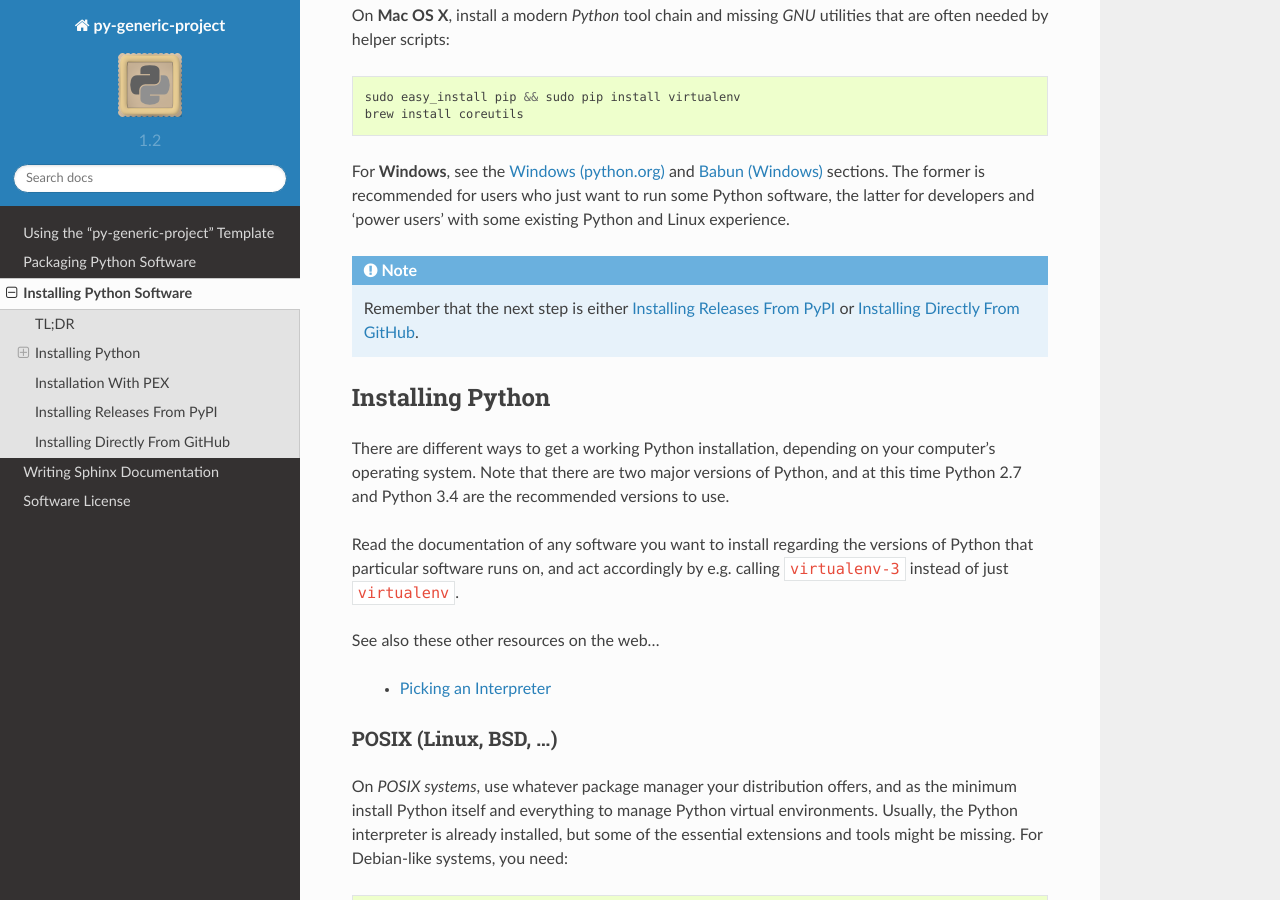
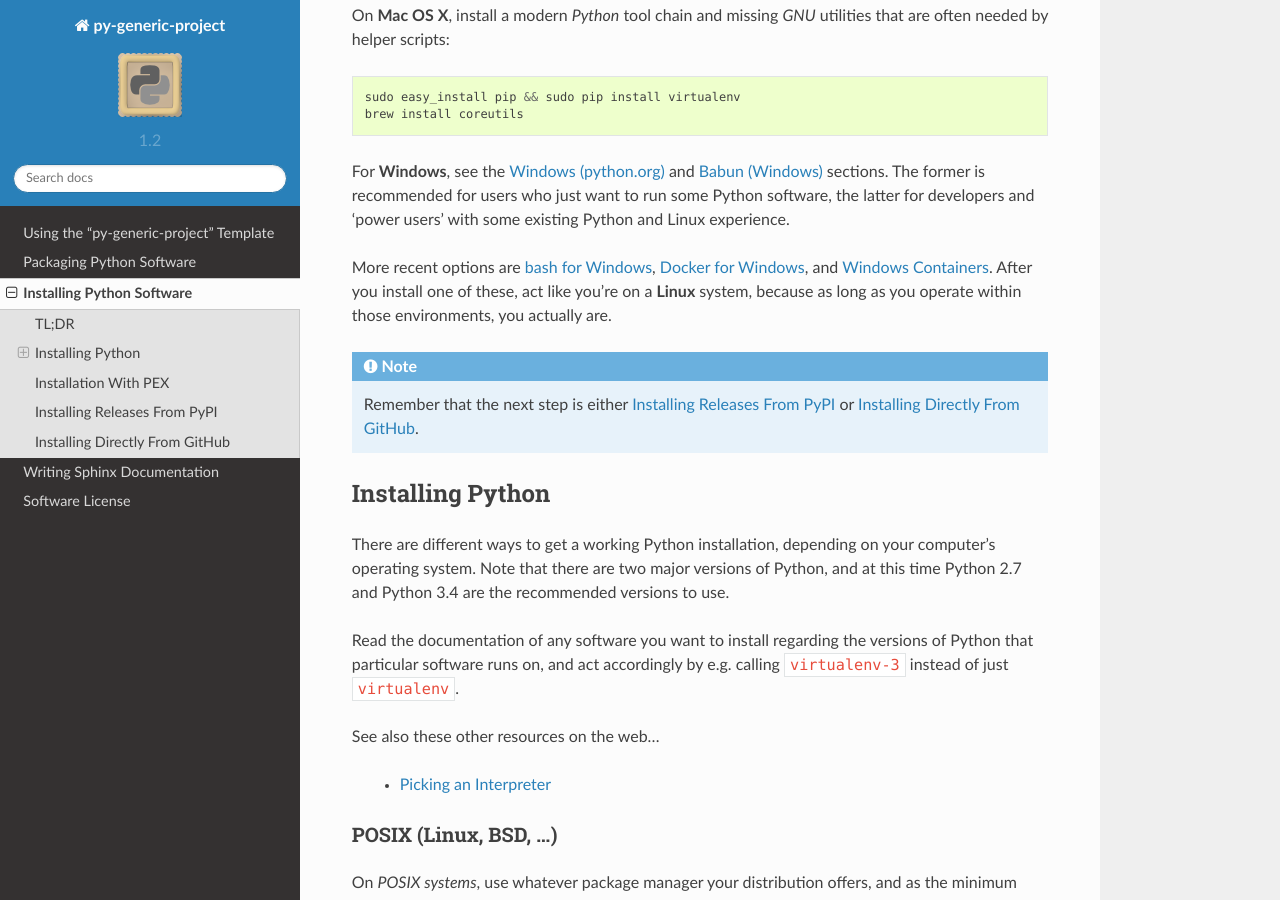
Before and after one commit to Springerle/py-generic-project, a Sphinx documentation site: the page built from docs/installing.rst, in a window 1280 px wide and 900 px high, scrolled down 679 px. Built offline with Sphinx 7.4.7 and the Read the Docs theme 2.0.0, drawn with Linux system fonts in a browser that asks for light colours.

Commit message:
docs: how to morph Win into something real :trollface:

```diff
--- a/docs/installing.rst
+++ b/docs/installing.rst
@@ -64,6 +64,11 @@ For **Windows**, see the :ref:`win-python` and :ref:`babun` sections.
 The former is recommended for users who just want to run some Python software,
 the latter for developers and ‘power users’
 with some existing Python and Linux experience.
+
+More recent options are `bash for Windows`_, `Docker for Windows`_,
+and `Windows Containers`_.
+After you install one of these, act like you're on a **Linux** system,
+because as long as you operate within those environments, you actually are.
 
 .. note::
 
@@ -335,6 +340,9 @@ which in the end are only lists of ``pip install`` arguments.
 .. _`Python Releases for Windows`: https://www.python.org/downloads/windows/
 .. _`Python Extensions for Windows`: http://sourceforge.net/projects/pywin32/files/
 .. _`Babun homepage`: http://babun.github.io/
+.. _`bash for Windows`: https://msdn.microsoft.com/en-us/commandline/wsl/about
+.. _`Docker for Windows`: https://docs.docker.com/docker-for-windows/
+.. _`Windows Containers`: https://docs.microsoft.com/en-us/virtualization/windowscontainers/about/
 .. _`Conda`: http://conda.pydata.org/
 .. _`Miniconda`: http://conda.pydata.org/miniconda.html#miniconda
 .. _`pyenv`: https://github.com/yyuu/pyenv
```
